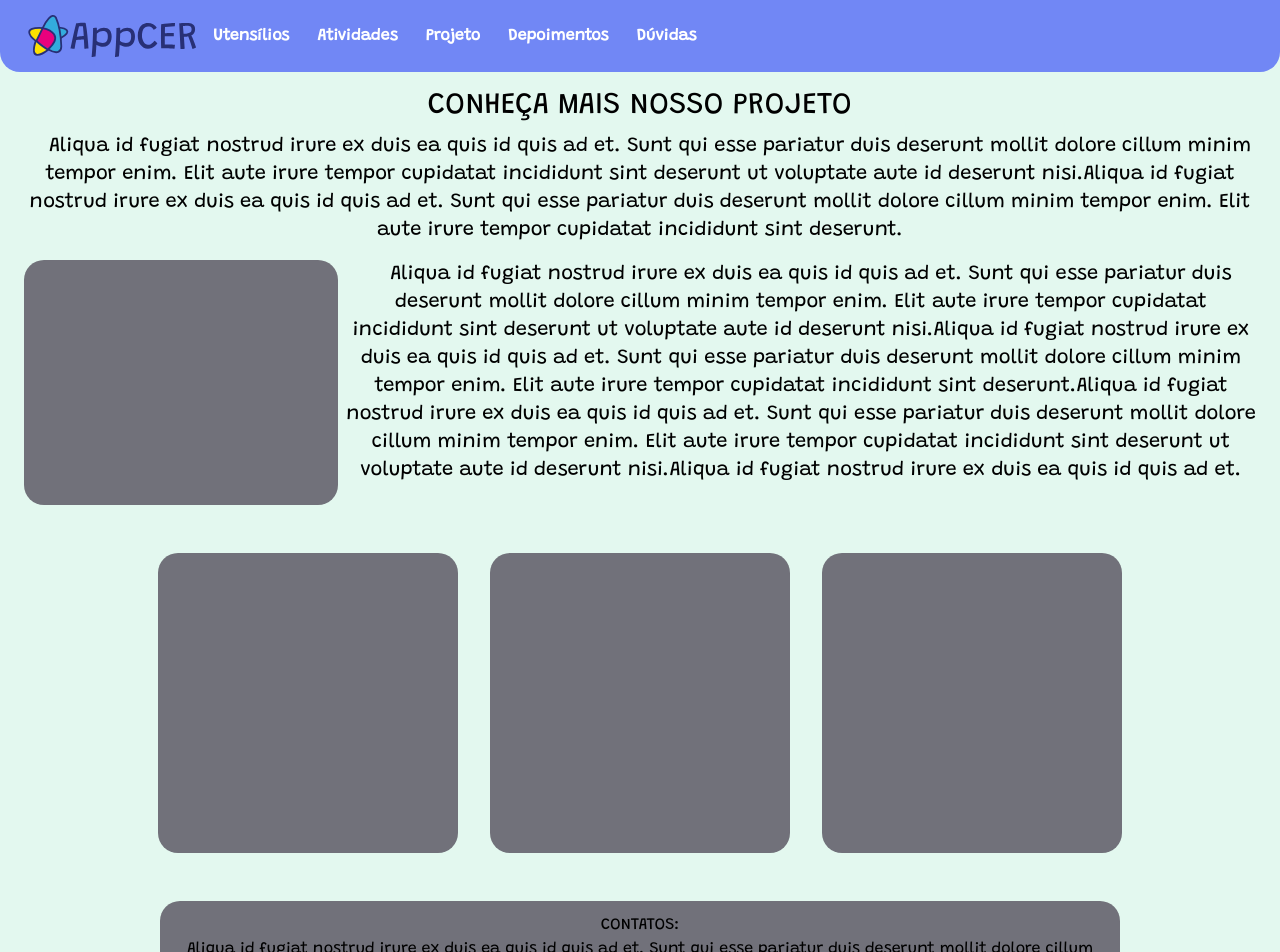
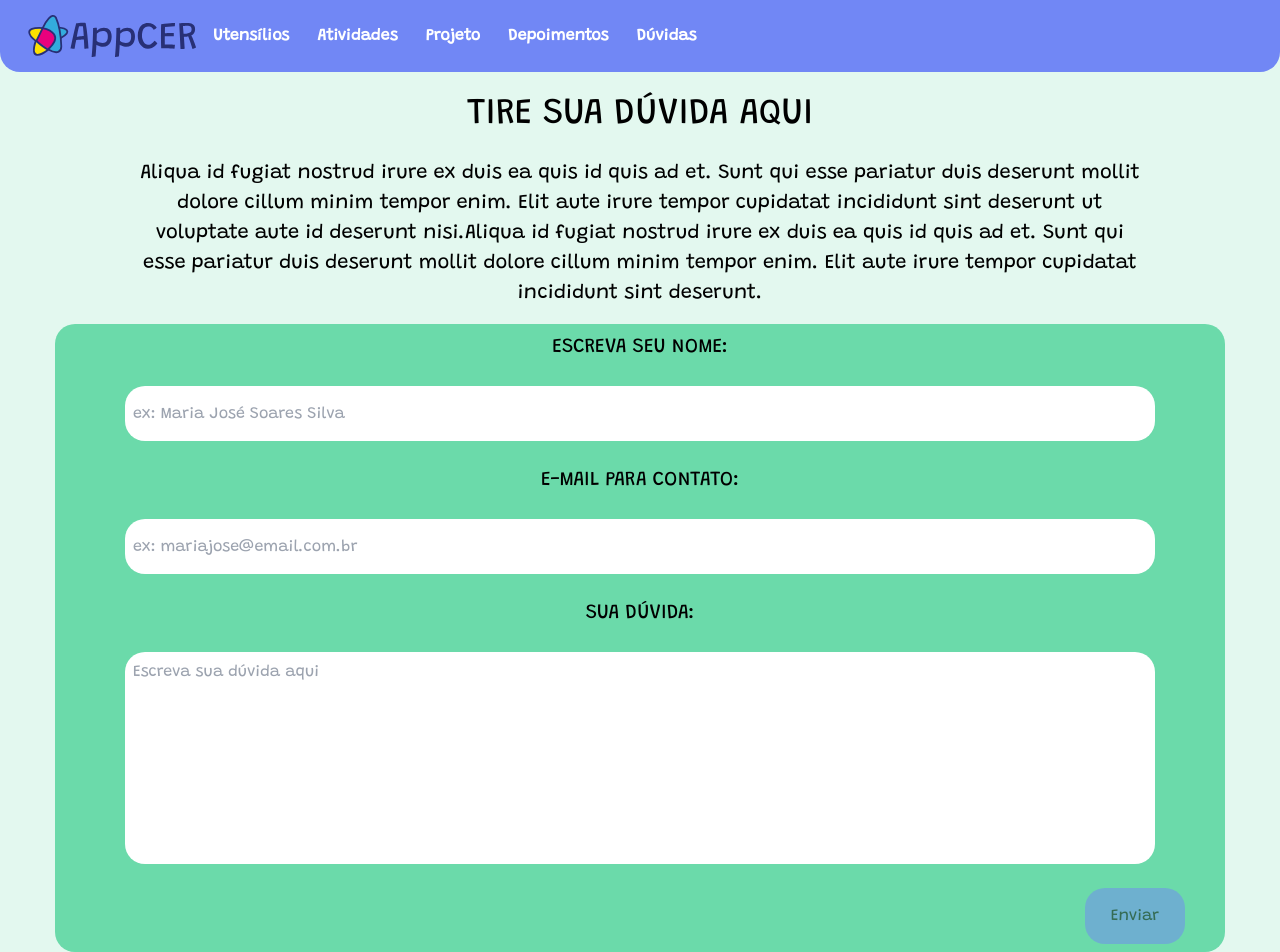
Before and after one commit to danilocsm/t.c.c-frontend, a React (Vite) app in the folder tcc-frontend/: page /help in a window 1280 px wide. Before the commit this address led to /. Shown: the top 952 px of the page. Built offline with nearby package versions, Linux system fonts and the light colour scheme.

Commit message:
added help form

```diff
--- a/tcc-frontend/src/App.tsx
+++ b/tcc-frontend/src/App.tsx
@@ -6,6 +6,7 @@ import HomePage from "./pages/home/HomePage";
 import './global.css'
 import NavBar from "./components/navbar/NavBar";
 import Items from "./pages/items/Items";
+import Help from "./pages/help/Help";
 
 function App() {
   return (
@@ -17,6 +18,7 @@ function App() {
           <Route path="/activities" element={<Activities />} />
           <Route path="/activities/detail/:id" element={<Activity />} />
           <Route path="/items" element={<Items />} />
+          <Route path="/help" element={<Help />} />
           <Route path="*" element={<Navigate to="/" replace />} />
         </Routes>
       </Router>
--- /dev/null
+++ b/tcc-frontend/src/pages/help/Help.tsx
@@ -0,0 +1,27 @@
+import HelpForm from "./HelpForm";
+
+function Help() {
+  return (
+    <>
+      <div className="w-100vw grid items-center justify-center">
+        <div className="text-center md:px-[317px] mt-4">
+          <h1 className="text-[36px]">TIRE SUA DÚVIDA AQUI</h1>
+        </div>
+        <div className="md:px-[135px] text-center mt-4">
+          <p className="text-[20px]">
+            Aliqua id fugiat nostrud irure ex duis ea quis id quis ad et. Sunt
+            qui esse pariatur duis deserunt mollit dolore cillum minim tempor
+            enim. Elit aute irure tempor cupidatat incididunt sint deserunt ut
+            voluptate aute id deserunt nisi.Aliqua id fugiat nostrud irure ex
+            duis ea quis id quis ad et. Sunt qui esse pariatur duis deserunt
+            mollit dolore cillum minim tempor enim. Elit aute irure tempor
+            cupidatat incididunt sint deserunt.
+          </p>
+        </div>
+        <HelpForm />
+      </div>
+    </>
+  );
+}
+
+export default Help;
--- /dev/null
+++ b/tcc-frontend/src/pages/help/HelpForm.tsx
@@ -0,0 +1,54 @@
+import { FormEvent, useState } from "react";
+
+function HelpForm() {
+  const [name, setName] = useState("");
+  const [email, setEmail] = useState("");
+  const [comment, setComment] = useState("");
+
+  const handleSubmit = (event: FormEvent) => {
+    event.preventDefault();
+    // send doubt to default email
+  };
+
+  return (
+    <form
+      className="w-full p-4 flex items-center justify-center"
+      onSubmit={handleSubmit}
+    >
+      <div className="md:w-[1170px] md:h-[628px] w-3/4 h-2/3 bg-cerGreen flex flex-col items-center justify-start gap-6 rounded-[20px]">
+        <span className="text-[20px] mt-2">ESCREVA SEU NOME:</span>
+        <input
+          type="text"
+          name="name"
+          className="md:w-[1030px] md:h-[59px] bg-white rounded-[20px] pl-2"
+          placeholder="ex: Maria José Soares Silva"
+          onChange={(event) => {setName(event.target.value)}}
+        />
+        <span className="text-[20px]">E-MAIL PARA CONTATO:</span>
+        <input
+          type="text"
+          name="email"
+          className="md:w-[1030px] md:h-[59px] bg-white rounded-[20px] pl-2"
+          placeholder="ex: mariajose@email.com.br"
+          onChange={(event) => setEmail(event.target.value)}
+        />
+        <span className="text-[20px]">SUA DÚVIDA:</span>
+        <textarea
+          name="comment"
+          placeholder="Escreva sua dúvida aqui"
+          className="md:w-[1030px] md:h-[225px] bg-white resize-none rounded-[20px] px-2 py-2"
+          onChange={(event) => setComment(event.target.value)}
+        ></textarea>
+        <button
+          type="submit"
+          disabled={comment.length === 0 || name.length === 0 || email.length === 0}
+          className="self-end rounded-[20px] bg-cerBlue w-[100px] h-[60px] mr-10 mb-2 hover:bg-cerPurple hovert:text-white focus:border-2 focus:border-cerPurple focus:text-white focus:outline-none disabled:opacity-50 disabled:hover:opacity-70 transition-all ease-in-out"
+        >
+          Enviar
+        </button>
+      </div>
+    </form>
+  );
+}
+
+export default HelpForm;
```
